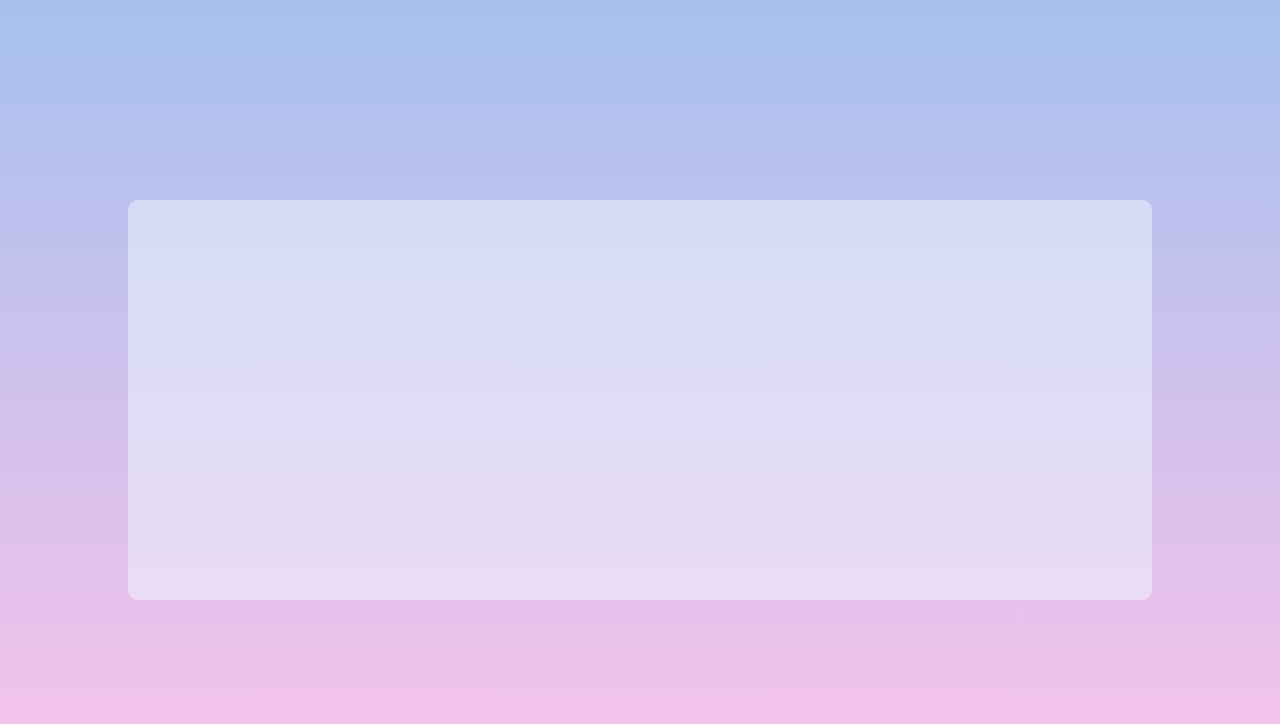
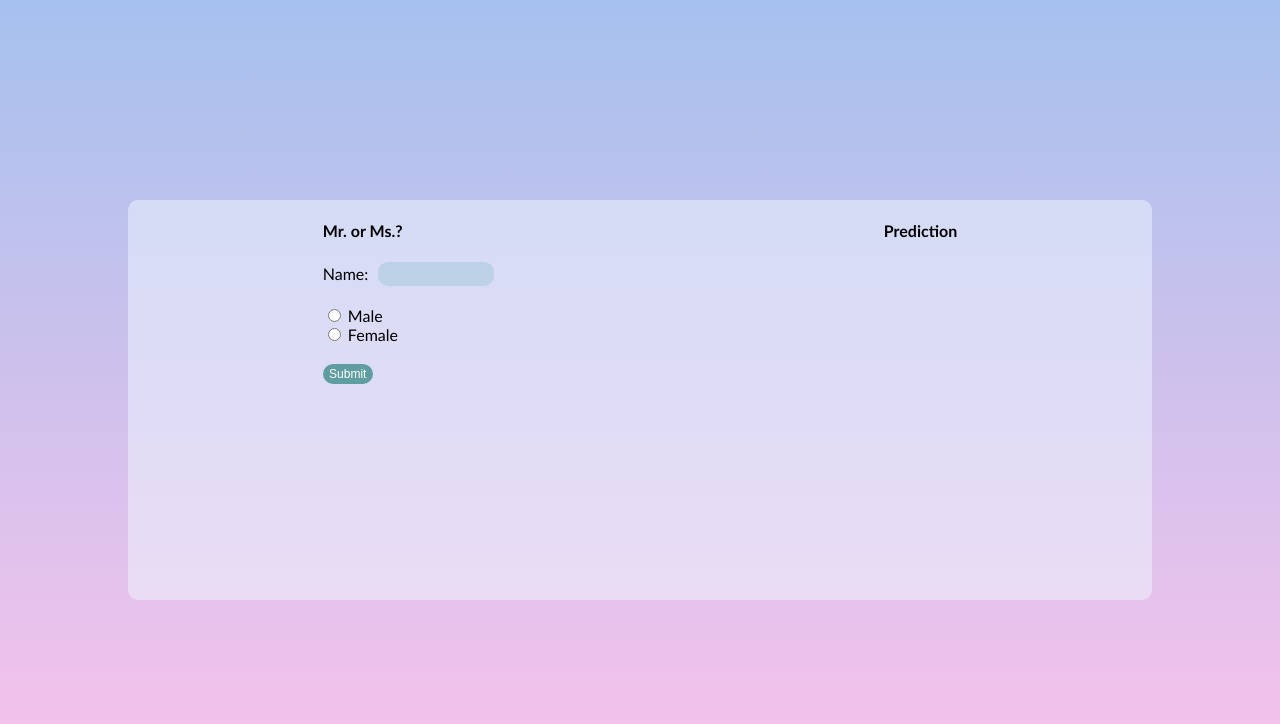
Before and after one commit to mohammadsadra/web-midterm-project, a plain HTML site: page index.html in a window 1280 px wide. Drawn offline with Linux system fonts and the light colour scheme.

Commit message:
Added input name and radio button to html.

```diff
--- a/index.html
+++ b/index.html
@@ -8,9 +8,29 @@
 </head>
 <body>
 <div class="main-container">
-<div class="information-container">
-
-</div>
+    <div class="information-container">
+        <div class="left-column">
+            <h4>
+                Mr. or Ms.?
+            </h4>
+            <div class="enter-name-container">
+                <label style="margin-right: 10px;">Name: </label>
+                <input type="text" class="input-name">
+            </div>
+            <form action="/action_page.php">
+                <input type="radio" id="male" value="male">
+                <label for="male">Male</label><br>
+                <input type="radio" id="female" value="female">
+                <label for="female">Female</label><br>
+                <input class="submit-button-style" type="submit" value="Submit">
+              </form>
+        </div>
+        <div class="right-column">
+            <h4>
+                Prediction
+            </h4>
+        </div>
+    </div>
 </div>
 </body>
 </html>
--- a/style.css
+++ b/style.css
@@ -1,9 +1,10 @@
 body, html {
     height: 100%;
     margin: 0;
-  }
+    font-family: 'Gill Sans', 'Gill Sans MT', Calibri, 'Trebuchet MS', sans-serif;
+}
 
-.main-container{
+.main-container {
     background-image: linear-gradient(to top, #fbc2eb 0%, #a6c1ee 100%);
     /* background-image: linear-gradient(to top, #30cfd0 0%, #330867 100%); */
     height: 100%;
@@ -14,10 +15,48 @@ body, html {
     justify-content: center;
     align-items: center;
 }
-.information-container{
+
+.information-container {
     width: 80%;
     height: 50%;
-    background-color: aliceblue;
-    opacity: 0.5;
+    background-color: rgba(240, 248, 255, 0.5); /*last property change opacity from 1 to 0.5*/
     border-radius: 10px;
+    display: flex;
+    flex-direction: row;
+    justify-content: space-around;
 }
+
+.left-column {
+    display: flex;
+    flex-direction: column;
+}
+
+.right-column {
+    display: flex;
+    flex-direction: column;
+}
+.enter-name-container{
+    display: flex;
+    flex-direction: row;
+    align-items: center;
+    margin-bottom: 20px;
+}
+.input-name{
+    height: 20px;
+    width: 100px;
+    border-radius: 10px;
+    border: none;
+    background-color: rgba(161, 200, 217, 0.5);
+    padding: 2px 8px 2px 8px;
+}
+.submit-button-style{
+    border: none;
+    border-radius: 10px;
+    background-color: cadetblue;
+    font-size: 12px;
+    color: white;
+    height: 20px;
+    width: 50px;
+    cursor: pointer;
+    margin-top: 20px;
+}
```
